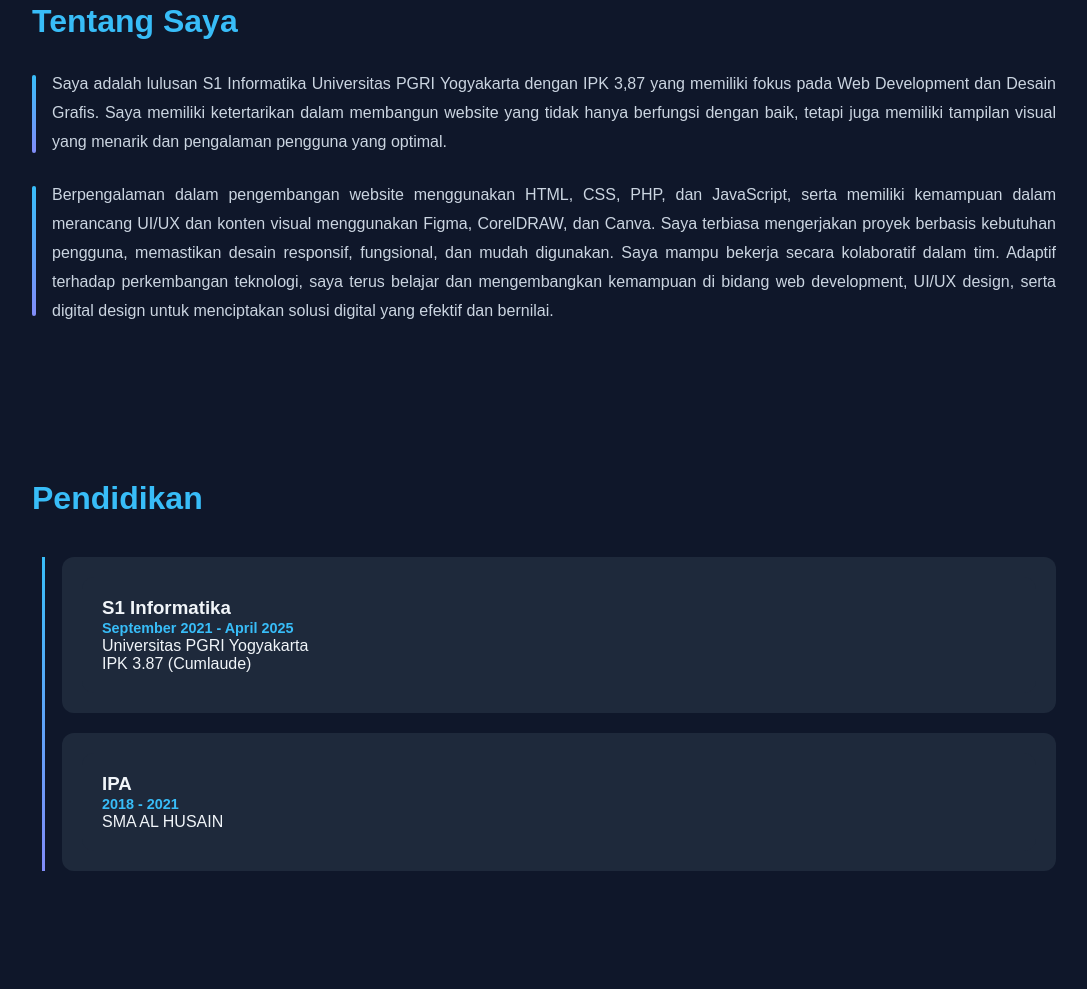
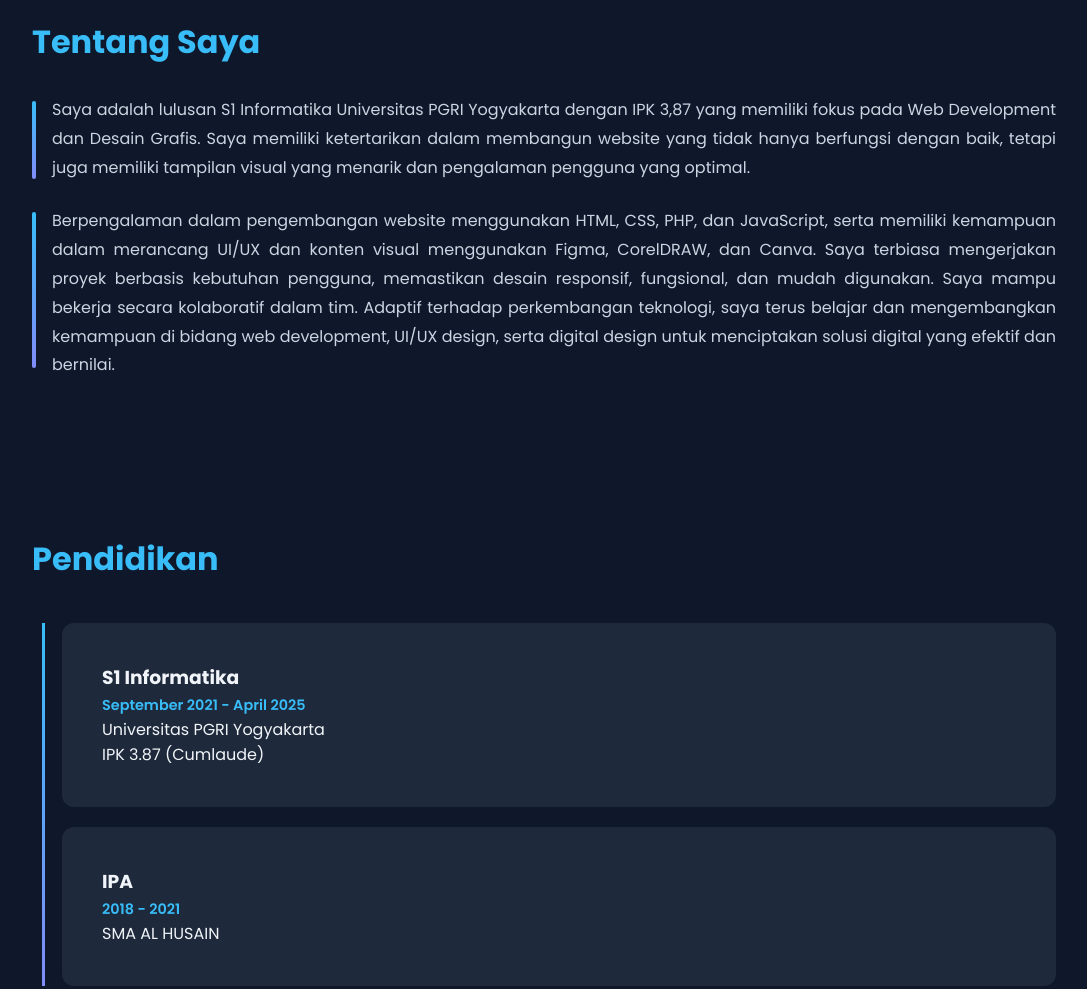
Before and after one commit to AchmadIm/portfolio-AchmadIm, a plain HTML site: page index.html in a window 1280 px wide. Shown: the part 1103-2092 px from the top of the page, without its empty margins (96-1183 px from the left). Drawn offline with Linux system fonts and the light colour scheme.

Commit message:
Fix font Poppins not loading

```diff
--- a/index.html
+++ b/index.html
@@ -4,6 +4,12 @@
     <meta charset="UTF-8">
     <meta name="viewport" content="width=device-width, initial-scale=1.0">
     <title>Achmad Imam | Web Developer</title>
+
+    <!-- Google Font Poppins -->
+    <link rel="preconnect" href="https://fonts.googleapis.com">
+    <link rel="preconnect" href="https://fonts.gstatic.com" crossorigin>
+    <link href="https://fonts.googleapis.com/css2?family=Poppins:wght@300;400;500;600;700&display=swap" rel="stylesheet">
+
     <link rel="stylesheet" href="style.css">
 </head>
 
--- a/style.css
+++ b/style.css
@@ -57,7 +57,6 @@ body {
     color: #ffffff;
     font-weight: 500;
     transition: 0.3s;
-    font-family: 'Poppins', sans-serif;
 }
 
 .nav-links a:hover {
```
